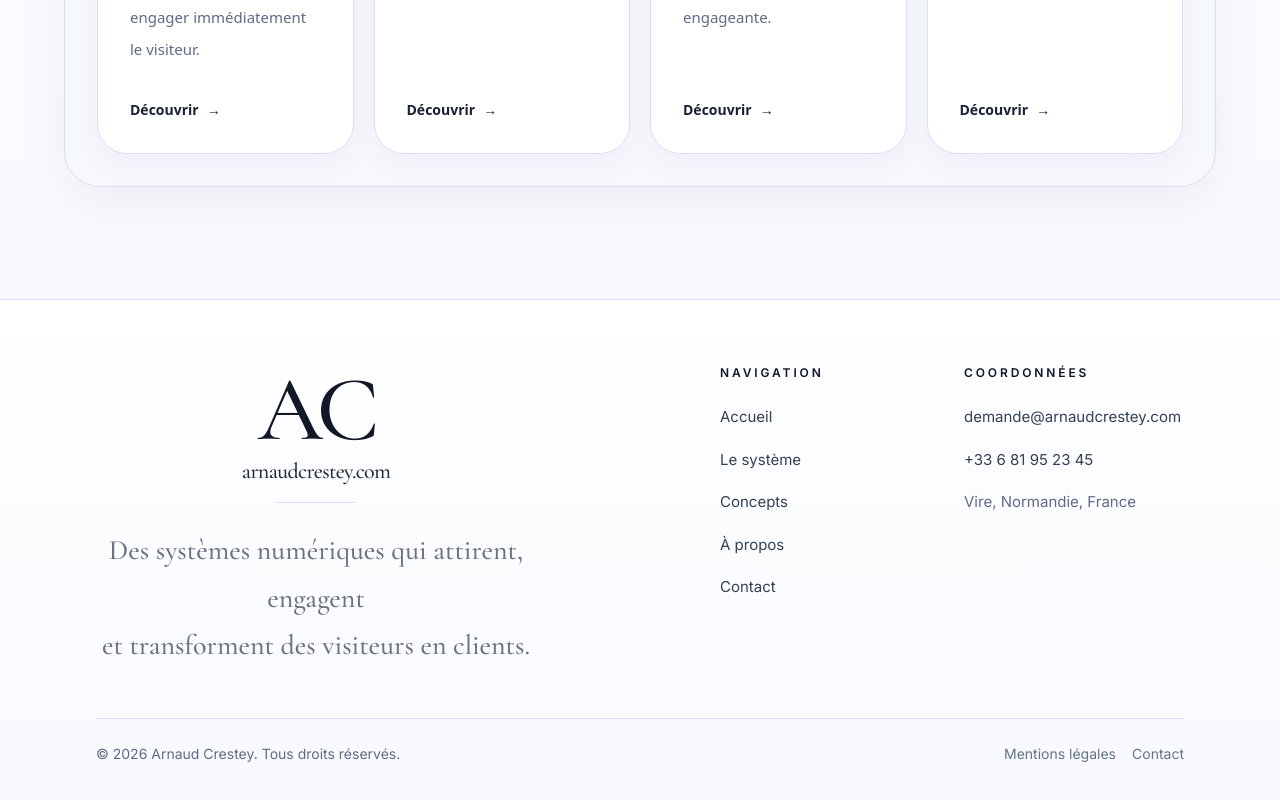
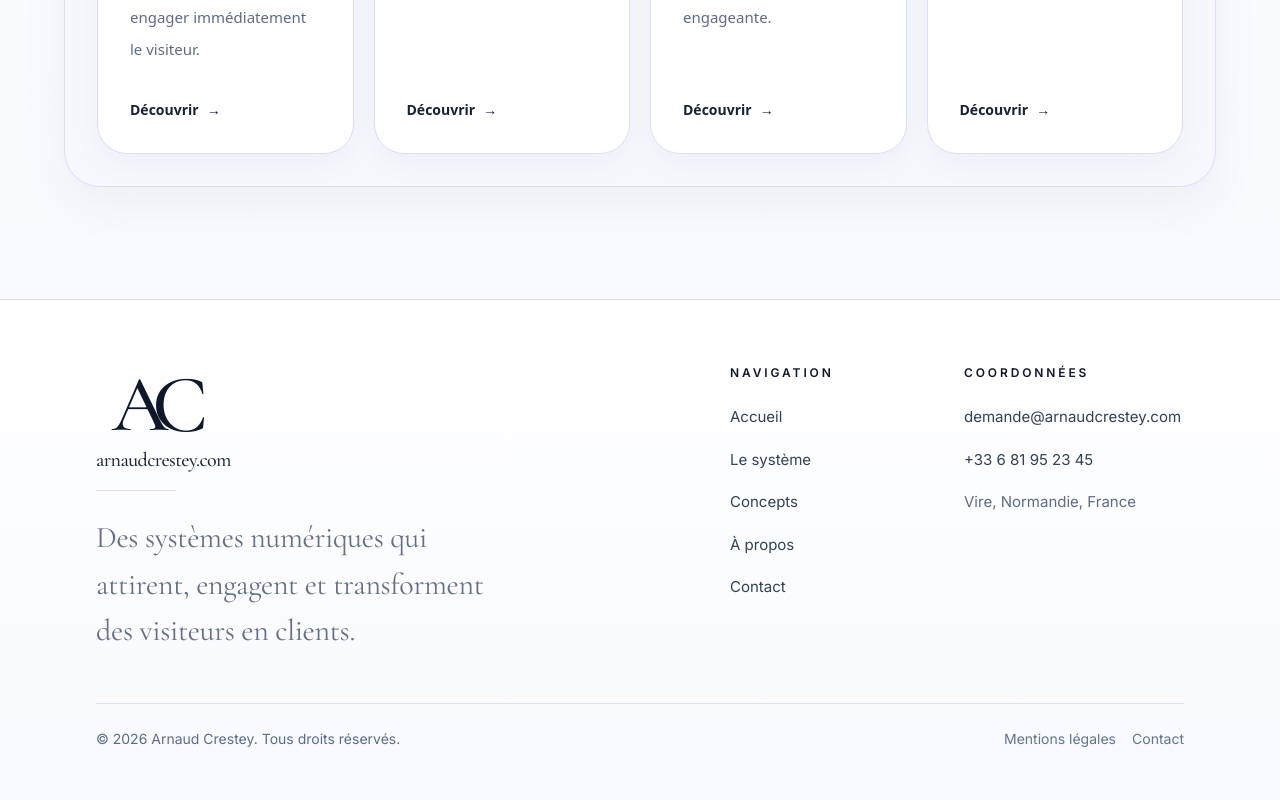
Before and after one commit to arnaudcrestey/portail-site-vitrine, a Next.js app: page / in a window 1280 px wide. Shown: the part 2501-3301 px from the top of the page. Built offline with nearby package versions, Linux system fonts and the light colour scheme.

Commit message:
Update footer.tsx

```diff
--- a/components/footer.tsx
+++ b/components/footer.tsx
@@ -1,65 +1,67 @@
 import Link from 'next/link';
 import { Cormorant_Garamond, Inter } from 'next/font/google';
 
-const monogram = Cormorant_Garamond({
+const serif = Cormorant_Garamond({
   subsets: ['latin'],
-  weight: ['500', '600'],
+  weight: ['400', '500', '600'],
   style: ['normal'],
 });
 
-const bodyFont = Inter({
+const sans = Inter({
   subsets: ['latin'],
   weight: ['400', '500', '600'],
 });
+
+function MonogramAC() {
+  return (
+    <div
+      className={`${serif.className} relative flex h-[74px] w-[118px] items-center justify-center text-[#0f172a] sm:h-[82px] sm:w-[128px]`}
+      aria-label="AC"
+    >
+      <span className="absolute left-[18px] top-1/2 -translate-y-1/2 text-[72px] font-medium leading-none tracking-[-0.08em] sm:left-[16px] sm:text-[80px]">
+        A
+      </span>
+      <span className="absolute left-[54px] top-1/2 -translate-y-1/2 text-[74px] font-medium leading-none tracking-[-0.09em] sm:left-[56px] sm:text-[82px]">
+        C
+      </span>
+    </div>
+  );
+}
 
 export function Footer() {
   return (
     <footer className="mt-20 border-t border-[#d9def8] bg-[linear-gradient(180deg,#ffffff_0%,#f7f9fe_100%)]">
       <div className="mx-auto max-w-6xl px-5 py-12 sm:px-6 sm:py-14 lg:px-8 lg:py-16">
-        <div className="grid gap-12 md:grid-cols-[minmax(0,1.35fr)_180px_220px] md:items-start md:justify-between md:gap-16">
-          {/* Bloc signature */}
+        <div className="grid gap-12 md:grid-cols-[minmax(0,1.15fr)_170px_220px] md:items-start md:gap-16">
           <div className="flex justify-center md:justify-start">
-            <div className="max-w-md text-center md:max-w-[440px]">
-              <Link href="/" className="inline-block">
-                <div className="flex flex-col items-center leading-none">
-                  <span
-                    className={`${monogram.className} text-[72px] font-medium tracking-[-0.06em] text-[#111827] sm:text-[84px] lg:text-[92px]`}
-                    aria-label="Arnaud Crestey"
-                  >
-                    AC
-                  </span>
+            <div className="max-w-[430px] text-center md:text-left">
+              <Link href="/" className="inline-flex flex-col items-center md:items-start">
+                <MonogramAC />
 
-                  <span
-                    className={`${monogram.className} mt-1 text-[18px] font-medium tracking-[-0.03em] text-[#1f2937] sm:text-[20px] lg:text-[22px]`}
-                  >
-                    arnaudcrestey.com
-                  </span>
-                </div>
+                <span
+                  className={`${serif.className} mt-1 text-[18px] font-medium leading-none tracking-[-0.03em] text-[#1e293b] sm:text-[20px]`}
+                >
+                  arnaudcrestey.com
+                </span>
               </Link>
 
-              <div className="mx-auto mt-5 h-px w-20 bg-[#d6ddf7]" />
+              <div className="mx-auto mt-5 h-px w-20 bg-[#d7def8] md:mx-0" />
 
               <p
-                className={`${monogram.className} mx-auto mt-6 max-w-[520px] text-[24px] leading-[1.7] text-[#6b7280] sm:text-[28px]`}
+                className={`${serif.className} mt-6 text-[26px] font-normal leading-[1.55] tracking-[-0.01em] text-[#667085] sm:text-[30px] md:max-w-[540px]`}
               >
-                Des systèmes numériques qui attirent, engagent
-                <br className="hidden sm:block" />
-                <span className="sm:hidden"> </span>
-                et transforment des visiteurs en clients.
+                Des systèmes numériques qui attirent, engagent et transforment des visiteurs en clients.
               </p>
             </div>
           </div>
 
-          {/* Navigation */}
-          <div className="flex justify-center md:block md:justify-self-center">
-            <div className="w-full max-w-[220px] text-center md:w-[180px] md:text-left">
-              <h3
-                className={`${bodyFont.className} text-[12px] font-semibold uppercase tracking-[0.24em] text-[#0f172a]`}
-              >
+          <div className="flex justify-center md:block">
+            <div className="w-full max-w-[220px] text-center md:text-left">
+              <h3 className={`${sans.className} text-[12px] font-semibold uppercase tracking-[0.24em] text-[#0f172a]`}>
                 Navigation
               </h3>
 
-              <nav className={`${bodyFont.className} mt-6 flex flex-col items-center gap-5 md:items-start`}>
+              <nav className={`${sans.className} mt-6 flex flex-col items-center gap-5 md:items-start`}>
                 <Link href="/" className="text-[15px] text-[#334155] transition hover:text-[#1d4ed8]">
                   Accueil
                 </Link>
@@ -79,18 +81,13 @@ export function Footer() {
             </div>
           </div>
 
-          {/* Coordonnées */}
-          <div className="flex justify-center md:block md:justify-self-end">
-            <div className="w-full max-w-[260px] text-center md:w-[220px] md:text-left">
-              <h3
-                className={`${bodyFont.className} text-[12px] font-semibold uppercase tracking-[0.24em] text-[#0f172a]`}
-              >
+          <div className="flex justify-center md:block">
+            <div className="w-full max-w-[260px] text-center md:text-left">
+              <h3 className={`${sans.className} text-[12px] font-semibold uppercase tracking-[0.24em] text-[#0f172a]`}>
                 Coordonnées
               </h3>
 
-              <div
-                className={`${bodyFont.className} mt-6 flex flex-col items-center gap-5 text-[15px] text-[#334155] md:items-start`}
-              >
+              <div className={`${sans.className} mt-6 flex flex-col items-center gap-5 text-[15px] text-[#334155] md:items-start`}>
                 <a
                   href="mailto:demande@arnaudcrestey.com"
                   className="break-all transition hover:text-[#1d4ed8]"
@@ -108,10 +105,9 @@ export function Footer() {
           </div>
         </div>
 
-        {/* Bas de footer */}
         <div className="mt-12 border-t border-[#d9def8] pt-6">
           <div
-            className={`${bodyFont.className} flex flex-col gap-3 text-center text-[14px] text-[#64748b] md:flex-row md:items-center md:justify-between md:text-left`}
+            className={`${sans.className} flex flex-col gap-3 text-center text-[14px] text-[#64748b] md:flex-row md:items-center md:justify-between md:text-left`}
           >
             <p>© 2026 Arnaud Crestey. Tous droits réservés.</p>
 
```
